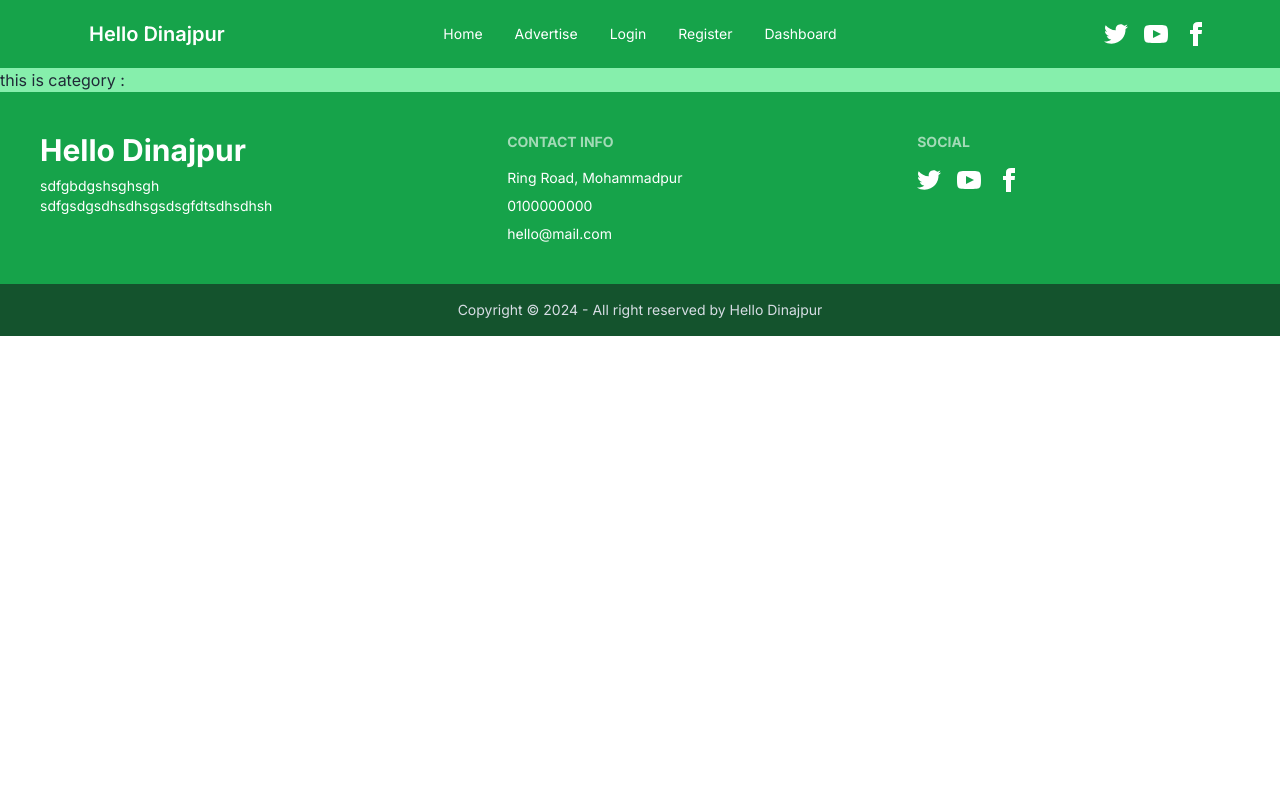
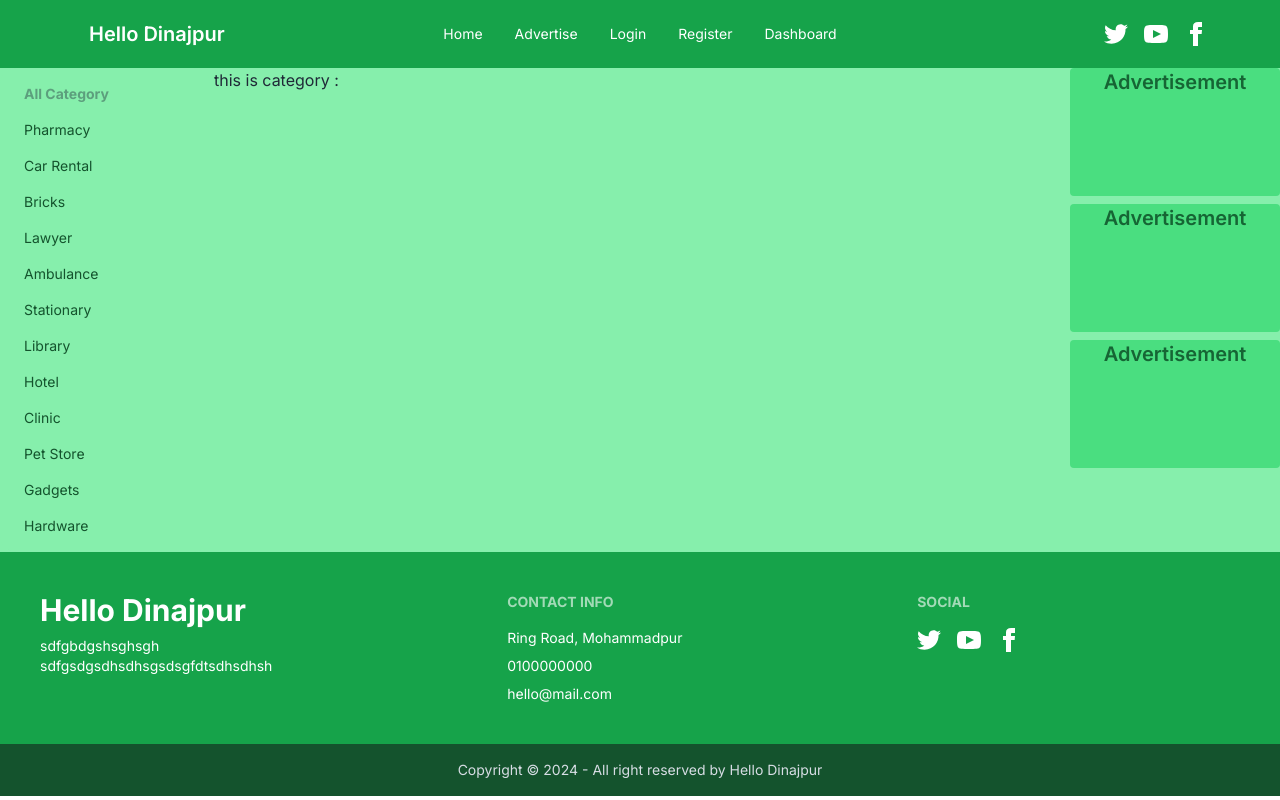
Before and after one commit to ikmat-rabib/Hello-Dinajpur, a Next.js app: page / in a window 1280 px wide. Built offline with nearby package versions, Linux system fonts and the light colour scheme.

Commit message:
added category and sidebar in dynamic category page

```diff
--- a/public/business.json
+++ b/public/business.json
@@ -1,7 +1,7 @@
+[
   {
-    "businesses": [
-      {
-        "category": "pharmacy",
+    "id": "pharmacy",
+    "categoryName": "Pharmacy",
     "businesses": [
       {
         "businessName": "MediCare Pharmacy",
@@ -20,7 +20,8 @@
     ]
   },
   {
-        "category": "car_rental",
+    "id": "car_rental",
+    "categoryName": "Car Rental",
     "businesses": [
       {
         "businessName": "Speedy Wheels Car Rentals",
@@ -39,7 +40,8 @@
     ]
   },
   {
-        "category": "bricks",
+    "id": "bricks",
+    "categoryName": "Bricks",
     "businesses": [
       {
         "businessName": "Bricks Galore",
@@ -58,7 +60,8 @@
     ]
   },
   {
-        "category": "lawyer",
+    "id": "lawyer",
+    "categoryName": "Lawyer",
     "businesses": [
       {
         "businessName": "Legal Eagles",
@@ -77,7 +80,8 @@
     ]
   },
   {
-        "category": "ambulance",
+    "id": "ambulance",
+    "categoryName": "Ambulance",
     "businesses": [
       {
         "businessName": "SwiftCare Ambulance Service",
@@ -96,7 +100,8 @@
     ]
   },
   {
-        "category": "stationary",
+    "id": "stationary",
+    "categoryName": "Stationary",
     "businesses": [
       {
         "businessName": "Stationary Haven",
@@ -115,7 +120,8 @@
     ]
   },
   {
-        "category": "library",
+    "id": "library",
+    "categoryName": "Library",
     "businesses": [
       {
         "businessName": "Community Library",
@@ -134,7 +140,8 @@
     ]
   },
   {
-        "category": "hotel",
+    "id": "hotel",
+    "categoryName": "Hotel",
     "businesses": [
       {
         "businessName": "Sunset Inn",
@@ -153,7 +160,8 @@
     ]
   },
   {
-        "category": "clinic",
+    "id": "clinic",
+    "categoryName": "Clinic",
     "businesses": [
       {
         "businessName": "Healthy Living Clinic",
@@ -172,7 +180,8 @@
     ]
   },
   {
-        "category": "pet_store",
+    "id": "pet_store",
+    "categoryName": "Pet Store",
     "businesses": [
       {
         "businessName": "Paws & Claws Pet Store",
@@ -191,7 +200,8 @@
     ]
   },
   {
-        "category": "gadgets",
+    "id": "gadgets",
+    "categoryName": "Gadgets",
     "businesses": [
       {
         "businessName": "Gadget Galaxy",
@@ -210,7 +220,8 @@
     ]
   },
   {
-        "category": "hardware",
+    "id": "hardware",
+    "categoryName": "Hardware",
     "businesses": [
       {
         "businessName": "Handyman Hardware",
@@ -229,4 +240,3 @@
     ]
   }
 ]
-  }
--- a/src/app/(publicLayout)/[...category]/page.jsx
+++ b/src/app/(publicLayout)/[...category]/page.jsx
@@ -1,13 +1,27 @@
+import AllCategory from '@/app/components/ui/AllCategory/AllCategory';
+import Sidebar from '@/app/components/ui/Sidebar/Sidebar';
 import React from 'react';
 
-const categoryPage = ({params}) => {
+const categoryPage = ({ params }) => {
     console.log(params);
 
 
 
     return (
         <div>
-            this is category : {params.category}
+
+            <div className="md:grid md:grid-cols-6 md:gap-1 ">
+                <div className="col-span-1 hidden md:block">
+                    <AllCategory></AllCategory>
+                </div>
+                <div className="col-span-4 ">
+                this is category : {params.category}
+
+                </div>
+                <div className="col-span-1">
+                    <Sidebar></Sidebar>
+                </div>
+            </div>
 
 
 
--- a/src/app/components/ui/AllCategory/AllCategory.jsx
+++ b/src/app/components/ui/AllCategory/AllCategory.jsx
@@ -1,9 +1,11 @@
 import Link from "next/link";
-import cat from "./../../../../../public/category.json"
+// import cat from "./../../../../../public/category.json"
+import categories from "./../../../../../public/business.json"
 
 const AllCategory = () => {
 
-    console.log(cat);
+    // console.log(cat);
+    console.log(categories);
 
 
 
@@ -14,7 +16,12 @@ const AllCategory = () => {
 
 
                 {
-                    cat?.map( (category, idx) => (<li key={ category.id}><Link href={`/${category.id}`}>{category.name}</Link></li>))
+                    categories?.map( (category) => (<li
+                        key={category.id}>
+                            <Link
+                            href={`/${category.id}`}>
+                                {category.categoryName}
+                            </Link></li>))
                 }
 
             </ul>
```
Lines whose indentation alone changed are shown as unchanged.
